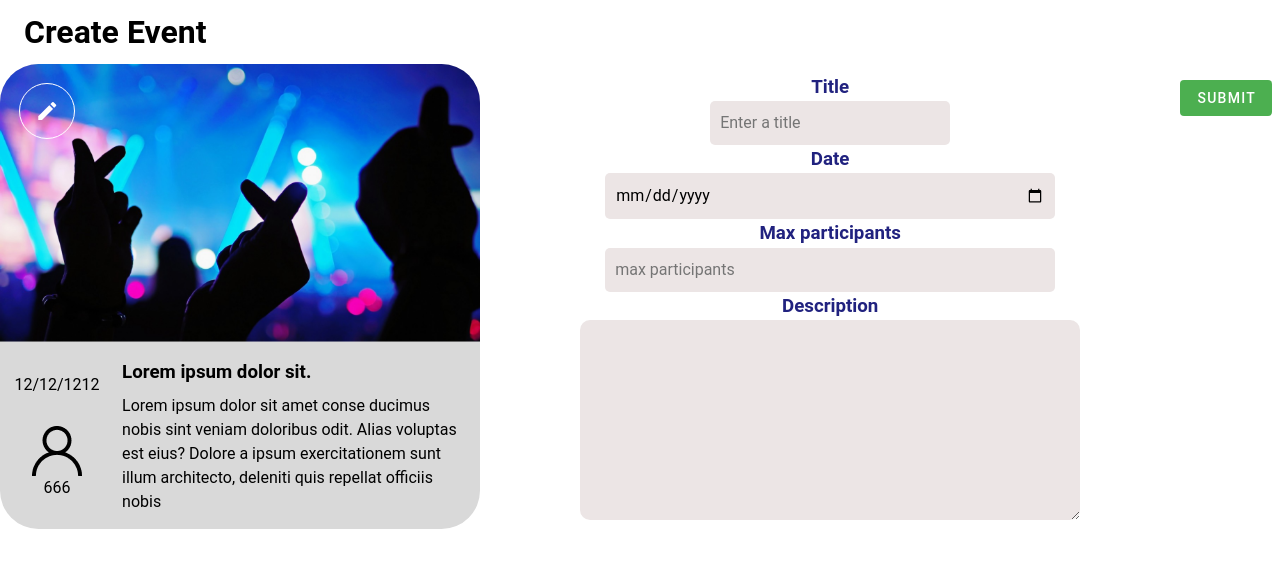
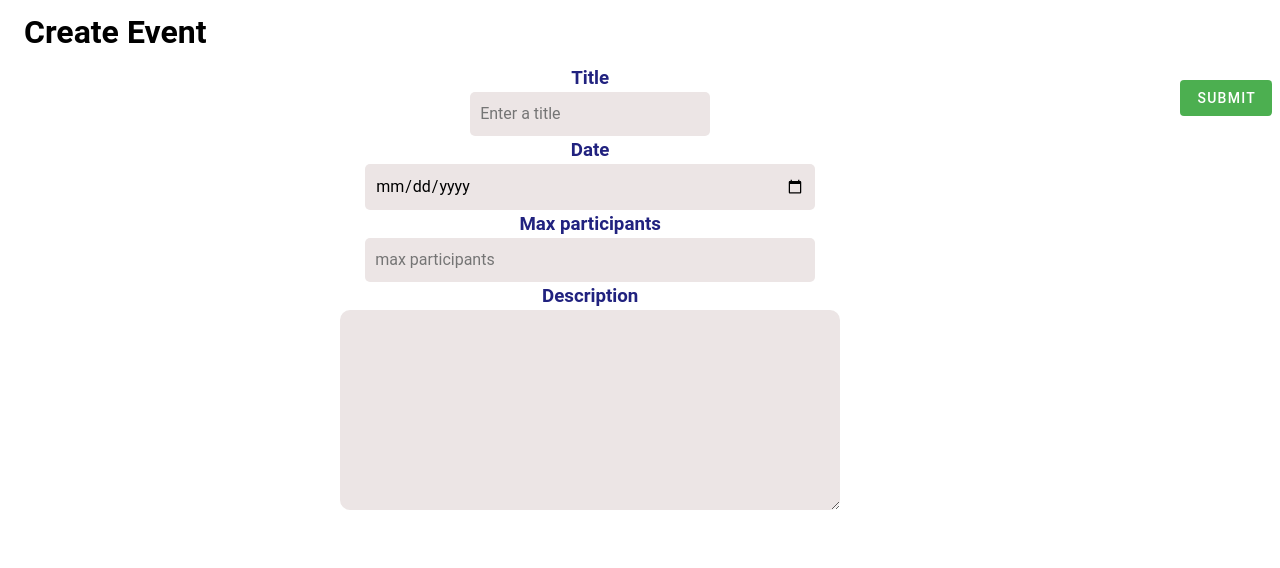
Before and after one commit to IyanPerez/Upcomming-Events, a Vue app in the folder src/main/frontend/: page / in a window 1280 px wide. Shown: the top 568 px of the page. Built offline with nearby package versions, Linux system fonts and the light colour scheme.

Commit message:
event props added from CardComponentTest

```diff
--- a/src/main/frontend/src/components/CardsComponent.vue
+++ b/src/main/frontend/src/components/CardsComponent.vue
@@ -1,13 +1,18 @@
 <script setup>
-import { defineComponent } from "vue";
-import { onMounted } from "vue";
-import { eventStore } from "../stores/eventStoreTest";
-import { onBeforeMount } from "vue";
-import eventPayload from "../api/apis/payloads/eventPayload";
-import DetailsForm from "./DetailsForm.vue";
-import { ref } from "vue";
 
-const props = defineProps({
+import addButton from '../components/AddButton.vue'
+ const props = defineProps({
+    event:{
+        type: Object
+    }
+ })
+ const emits = defineEmits(['addEvent'])
+
+ const emitAddEvent = () => {
+  emits('addEvent', props.event.id)
+ }
+
+/* const props = defineProps({
   title: {
     type: String,
     required: true,
@@ -24,7 +29,10 @@ const props = defineProps({
     type: String,
     required: true,
   },
-});
+}); */
+
+
+
 </script>
 
 <template>
@@ -33,25 +41,31 @@ const props = defineProps({
             <v-btn id="edit__icon" variant="outlined" size="large" icon color="white">
               <v-icon>mdi-pencil</v-icon>
             </v-btn>
-            <!-- <img src="../assets/img/card-img.png" alt="card-background"/> -->
           </div>
 
           <div class="card__description">
             <div id="icons">
-              <p class="card__date">{{ date }}12/12/1212</p>
+              <!-- <p class="card__date">{{ date }}12/12/1212</p> -->
+              <p class="card__date">{{event.date_hour}}12/12/1212</p>
               <div id="capacity">
                 <img
                   src="../assets/img/vector-people-cap.png"
                   alt="people-vector"
                   />
-                <p class="card__capacity">{{ capacity }}666</p>
+                <!-- <p class="card__capacity">{{ capacity }}666</p> -->
+                <p class="card__capacity">{{event.number_participants}}666</p>
+
               </div>
             </div>
             <div id="description">
-              <h3>{{ title }} Lorem ipsum dolor sit. </h3>
-              <p>{{ description }} Lorem ipsum dolor sit amet conse ducimus nobis sint veniam doloribus odit. Alias voluptas est eius? Dolore a ipsum exercitationem sunt illum architecto, deleniti quis repellat officiis nobis </p>
+              <!-- <h3>{{ title }} Lorem ipsum dolor sit. </h3> -->
+              <h3>{{event.title}} Lorem ipsum dolor sit amet. </h3>
+
+              <!-- <p>{{ description }} Lorem ipsum dolor sit amet conse ducimus nobis sint veniam doloribus odit. Alias voluptas est eius? Dolore a ipsum exercitationem sunt illum architecto, deleniti quis repellat officiis nobis </p> -->
+              <p>{{ event.description }} Lorem ipsum dolor sit amet consectetur adipisicing elit. Suscipit est iste, nesciunt repudiandae consequuntur excepturi expedita nulla maiores nisi nostrum ullam qui officia quis omnis, earum iure, dolores explicabo sed? </p>
+
             </div>
-
+            <addButton @click="emitAddEvent()"/>
           </div>
         </div>
 </template>
--- a/src/main/frontend/src/views/CreateEventView.vue
+++ b/src/main/frontend/src/views/CreateEventView.vue
@@ -10,7 +10,7 @@ import DetailsForm from '../components/DetailsForm.vue';
 
 
     <div class="main">
-        <CardsComponent/>
+        <!-- <CardsComponent/> -->
         <DetailsForm/>
     </div>
 
```
